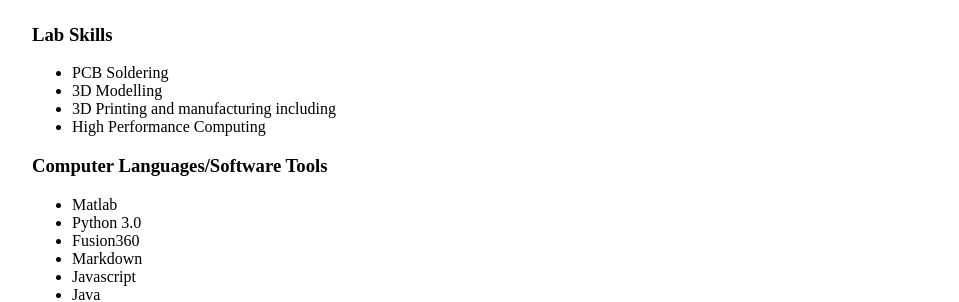
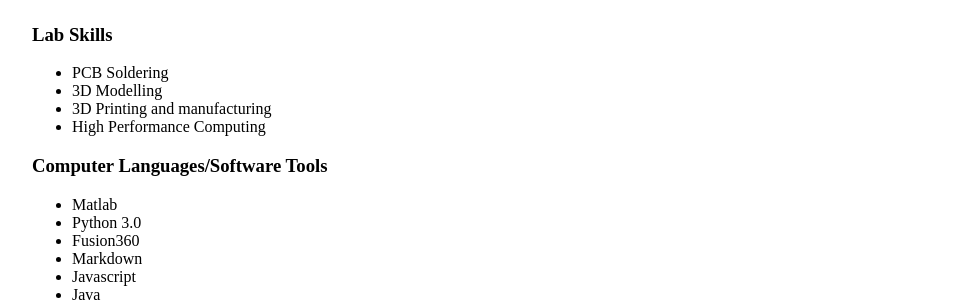
Before and after one commit to rhematt/rhematt.github.io, a Jekyll site: the page built from cv/index.md, in a window 1280 px wide and 900 px high, scrolled down 2199 px. Shown: the part 160-462 px from the top of the window, without its empty margins (160-1119 px from the left). Built offline with Jekyll 4.4.1, drawn with Linux system fonts in a browser that asks for light colours; our own code applies the rules of GitHub Pages for plain Markdown files.

Commit message:
Update index.md

```diff
--- a/cv/index.md
+++ b/cv/index.md
@@ -97,7 +97,7 @@
 ### Lab Skills
 - PCB Soldering
 - 3D Modelling
-- 3D Printing and manufacturing including
+- 3D Printing and manufacturing
 - High Performance Computing
 
 ### Computer Languages/Software Tools
```
